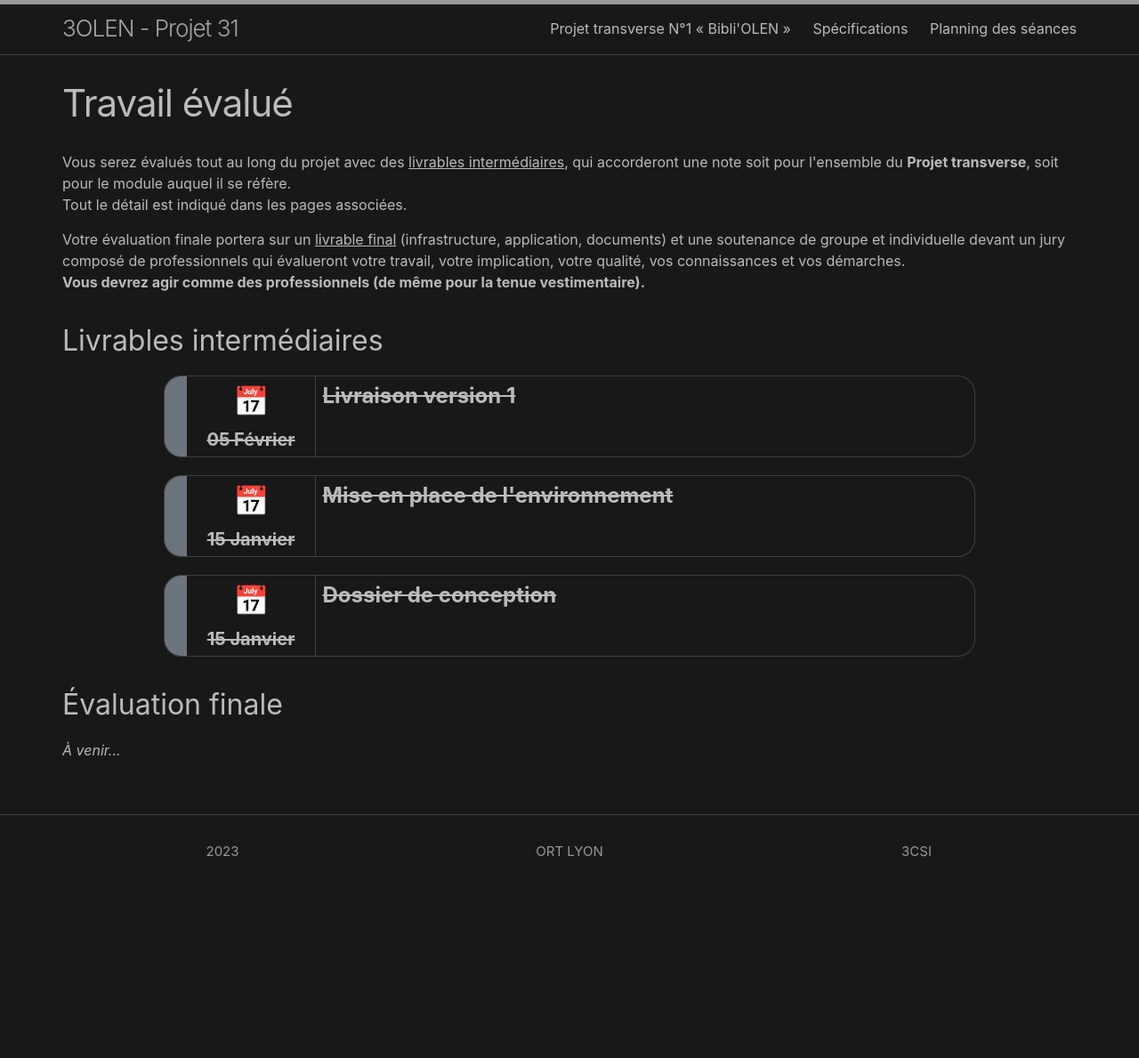
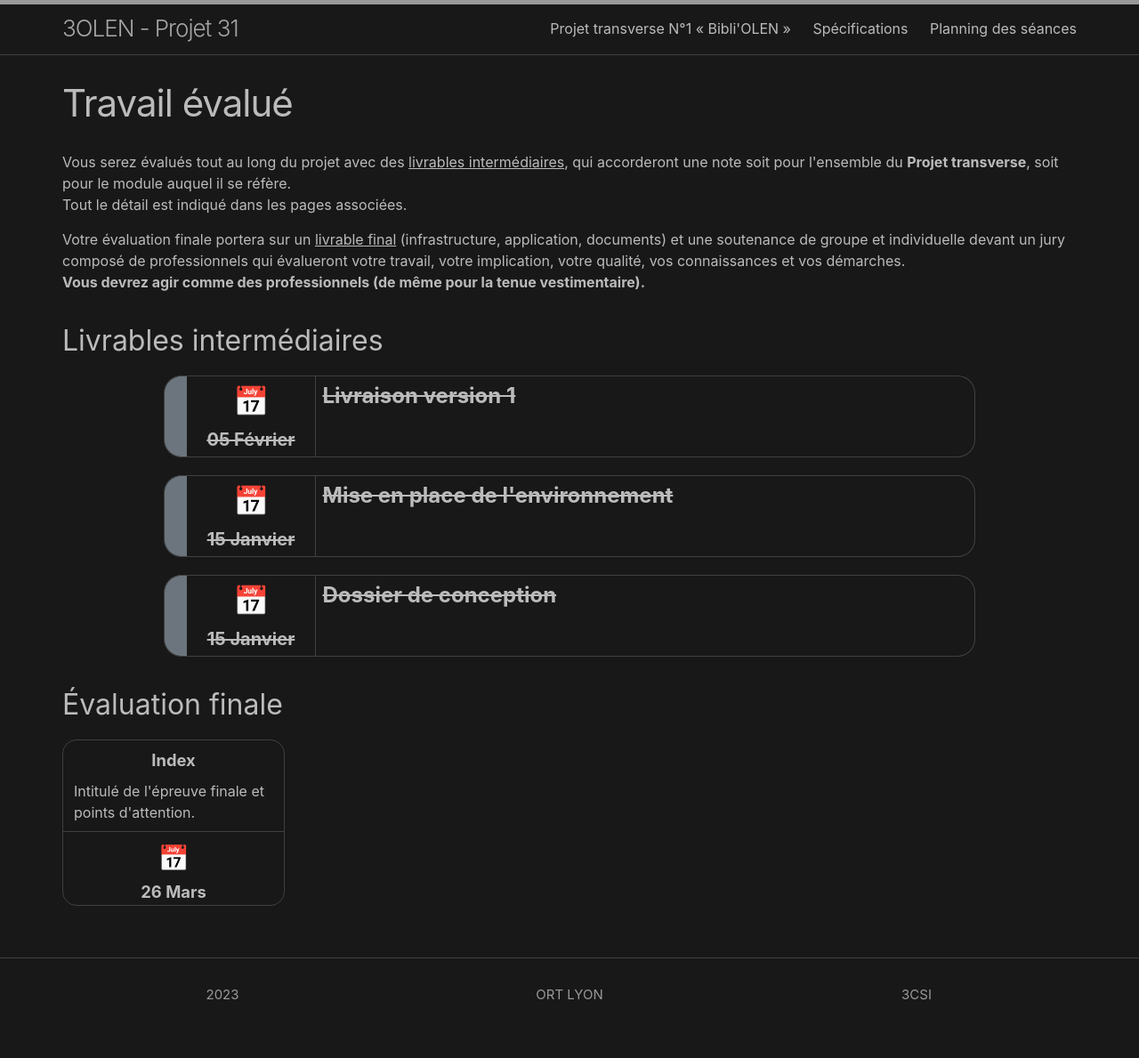
Before and after one commit to 3OLEN/projet-31, a Jekyll site: the page built from docs/evaluations.html, in a window 1280 px wide. Shown: the whole page at 89% size. Built offline with Jekyll 4.4.1, drawn with Linux system fonts in a browser that asks for light colours; before the commit the page ends 1029 px from its top, so only the background shows below that.

Commit message:
✨ [Final] Index
✨ New content
==============

* Define "index" page with general information and related elements as list

📝 Edit content
===============

* `evaluations`: Display list for collection `final`
* `roadmap::08`: Use `final` collection and `index` page as related page

🍱 Templating
=============

* `list/_related_pages`: Define link for `final` collection
  - 💄 Adapt related badges
* ✨ `list/_final_pages`: As simple list for `final` collection pages

💄 Styling
==========

* 🚚 [related_pages::badge]: `.assessment-final` => `.final`
* ✨ `.final-content-list` for both `final/index` and `evaluations` pages

🔧 Configuration
================

* Define `final` as collection to display related elements

```diff
--- a/docs/_config.yaml
+++ b/docs/_config.yaml
@@ -3,6 +3,9 @@ title: 3OLEN - Projet 31
 description: Informations et ressources sur le projet 31 de la promo 3OLEN de l'école ORT LYON.
 
 collections:
+  final:
+    output: true
+    permalink: /final/:slug
   intermediary_deliverables:
     output: true
     permalink: /livrables-intermediaires/:slug
--- /dev/null
+++ b/docs/_includes/_templates/list/_final_pages.liquid
@@ -0,0 +1,6 @@
+{% for final_page in include.final_pages %}
+    <a class="final-content" href="{{ final_page.url | relative_url }}">
+        <strong class="title">{{ final_page.title }}</strong>
+        <span class="description">{{ final_page.description }}</span>
+    </a>
+{% endfor %}
--- a/docs/_includes/_templates/list/_related_pages.liquid
+++ b/docs/_includes/_templates/list/_related_pages.liquid
@@ -17,6 +17,8 @@ parameters:
                 {% assign collection_pages = site.intermediary_deliverables %}
             {% when "external_link" %}
                 {% assign related_page = page_data.identifier %}
+            {% when "final" %}
+                {% assign collection_pages = site.final %}
             {% when "project_help" %}
                 {% assign collection_pages = site.project_helps %}
             {% when "html_page" %}
--- a/docs/_sass/minima/_custom-templates.scss
+++ b/docs/_sass/minima/_custom-templates.scss
@@ -1,5 +1,91 @@
 // List
 // ====
+// Final pages
+// -----------
+.final-content-list {
+  display: flex;
+  gap: $spacing-unit * 0.5;
+
+  &.simple-list {
+    justify-content: center;
+
+    .final-content {
+      width: 250px;
+
+      > .title {
+        text-align: center;
+      }
+    }
+  }
+  &:not(.simple-list) {
+    column-gap: $spacing-unit;
+  }
+
+  %flex-list {
+    display: flex;
+    flex-direction: column;
+    row-gap: $spacing-unit * 0.25;
+  }
+
+  .final-content {
+    @extend %flex-list;
+    border: 1px solid $border-color-01;
+    border-radius: 1em;
+    color: $text-color;
+    padding: 0.5em 0.75em;
+    text-decoration: none;
+
+    &:hover {
+      border-color: $link-base-color;
+      color: $link-base-color;
+    }
+
+    > .title {
+      font-size: 1.15em;
+    }
+  }
+  .main-page {
+    width: 250px;
+
+    .final-content {
+      display: flex;
+      flex-direction: column;
+      height: 100%;
+      padding: unset;
+
+      > .title {
+        padding-top: 0.5em;
+        text-align: center;
+      }
+      > .description {
+        height: 100%;
+        padding: 0 0.75em;
+      }
+      > .badge {
+        border-top-width: 1px;
+        border-top-style: solid;
+        border-top-color: inherit;
+        display: flex;
+        flex-direction: column;
+        justify-self: end;
+        padding-top: 0.5em;
+        row-gap: 0.25em;
+        text-align: center;
+
+        .icon {
+          font-size: 1.75em;
+        }
+        .date {
+          font-size: 1.15em;
+          font-weight: bold;
+        }
+      }
+    }
+  }
+  .content-pages {
+    @extend %flex-list;
+  }
+}
 // Related pages
 // -------------
 .related-pages {
@@ -43,14 +129,14 @@
               content: "📝";
             }
           }
-          &.assessment-final {
-            &::before {
-              content: "🖊️";
-            }
-          }
           &.external_link {
             &::before {
               content: "🔗";
+            }
+          }
+          &.final {
+            &::before {
+              content: "🎖️";
             }
           }
           &.html_page {
--- a/docs/evaluations.html
+++ b/docs/evaluations.html
@@ -20,4 +20,28 @@ permalink: /travail-evaluation
 {% include _pages/assessments/_intermediary_deliverables_list.liquid %}
 
 <h2>Évaluation finale</h2>
-<em>À venir...</em>
+<div class="final-content-list">
+    {% assign final_index = site.final | where_exp: "page", "page.slug == 'index'" | first %}
+    <div class="main-page">
+        <a class="final-content" href="{{ final_index.url | relative_url }}">
+            <strong class="title">Index</strong>
+            <span class="description">{{ final_index.description }}</span>
+            <span class="badge">
+                <span class="icon">📅</span>
+                <span class="date">
+                    {% assign final_assessment_date = site.data.dates.project_sessions
+                        | where_exp: "session", "session.type == 'final'"
+                        | first
+                    %}
+                    {{ final_assessment_date.date.value | date: "%d" }}
+                    {{ final_assessment_date.date.month }}
+                </span>
+            </span>
+        </a>
+    </div>
+
+    {% assign final_pages = site.final | where_exp: "page", "page.slug != 'index'" %}
+    <div class="content-pages">
+        {% include _templates/list/_final_pages.liquid final_pages=final_pages %}
+    </div>
+</div>
```
Also changed, not shown: docs/_final/index.html (added, +64 -0 lines), docs/_roadmap/08.md (+2 -3 lines).
